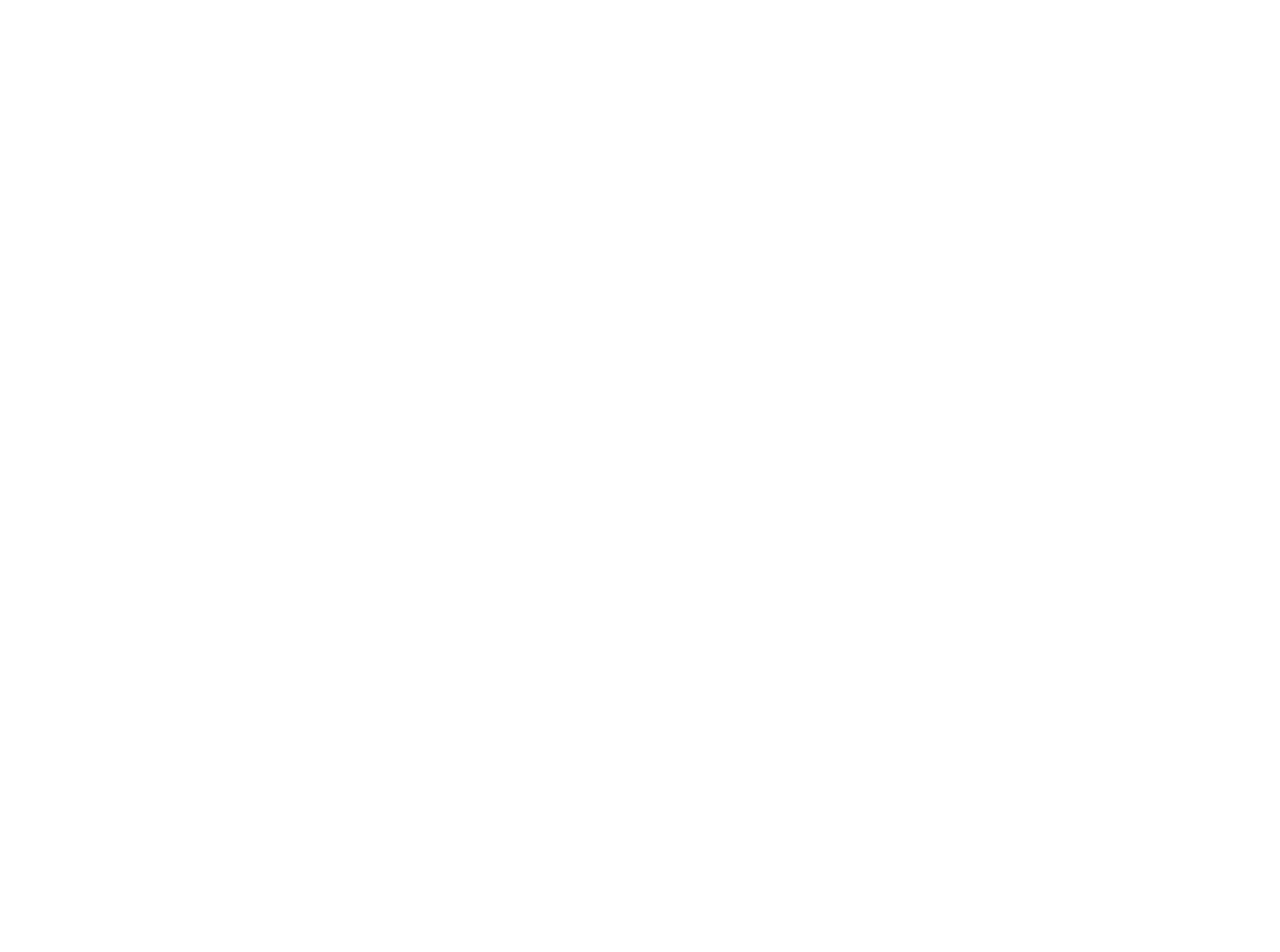
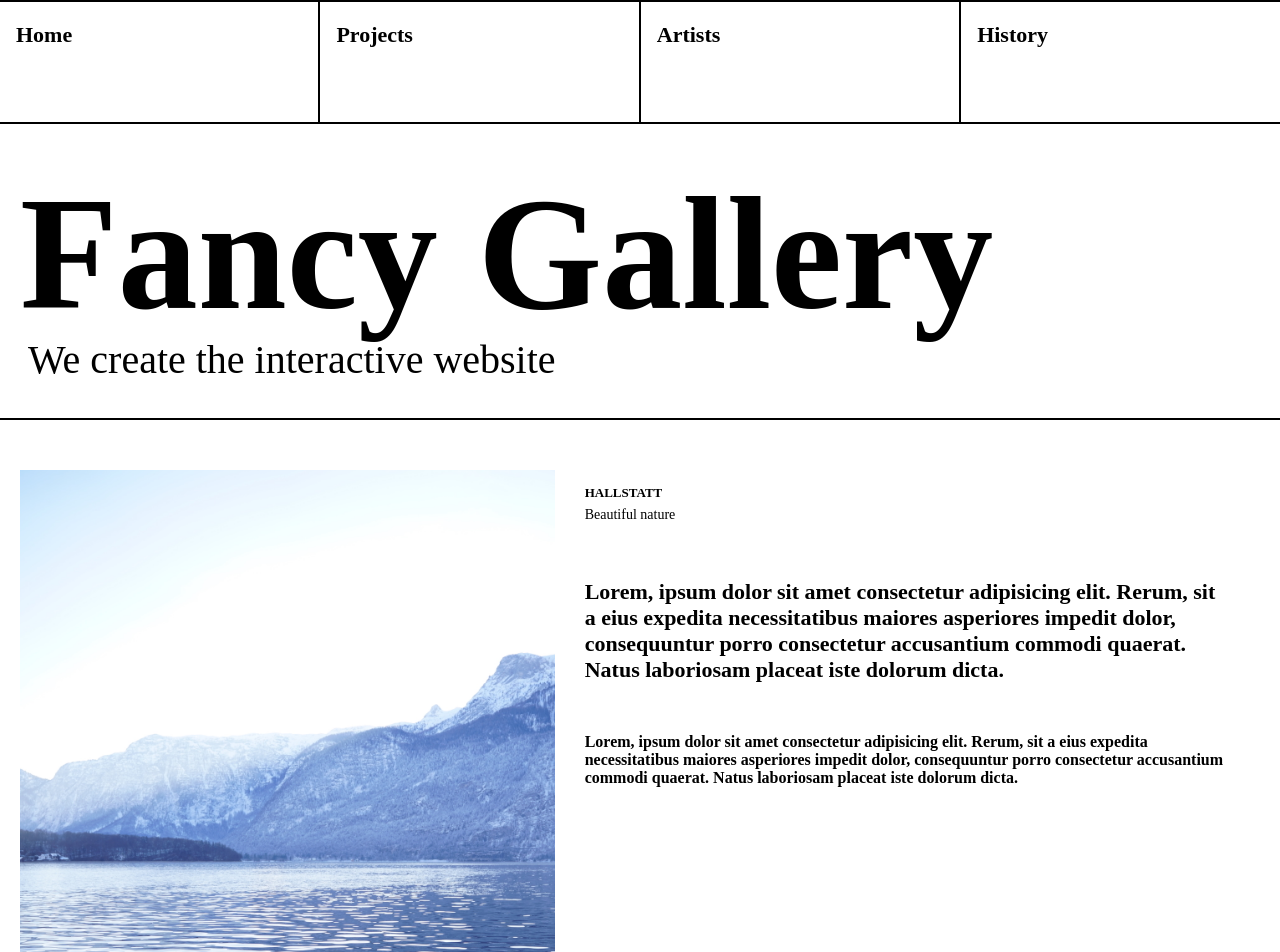
Before and after one commit to Gyuri-v/fastcampus, a website built with Vite: page 07-01-fancy-gallery-markup-started/index.html in a window 1280 px wide. Shown: the top 952 px of the page. Before the commit the page ends 800 px from the top, so only its background shows below. Built offline with nearby package versions, Linux system fonts and the light colour scheme.

Commit message:
cu - markup & css

```diff
--- a/07-01-fancy-gallery-markup-started/index.html
+++ b/07-01-fancy-gallery-markup-started/index.html
@@ -7,6 +7,60 @@
     <link rel="stylesheet" href="./style.css" />
   </head>
   <body>
+    <header>
+      <nav>
+        <ul>
+          <li><a href="">Home</a></li>
+          <li><a href="">Projects</a></li>
+          <li><a href="">Artists</a></li>
+          <li><a href="">History</a></li>
+        </ul>
+      </nav>
+    </header>
+    <main>
+      <section class="hero">
+        <h1>Fancy Gallery</h1>
+        <p>We create the interactive website</p>
+      </section>
+      <section class="content">
+        <div class="img-wrapper">
+          <img src="./public/assets/hallstatt1.JPG" alt="">
+        </div>
+        <div class="description">
+          <p class="category">hallstatt</p>
+          <h2>Beautiful nature</h2>
+          <p class="main-text">Lorem, ipsum dolor sit amet consectetur adipisicing elit. Rerum, sit a eius expedita necessitatibus maiores asperiores impedit dolor, consequuntur porro consectetur accusantium commodi quaerat. Natus laboriosam placeat iste dolorum dicta.</p>
+          <p class="sub-text">Lorem, ipsum dolor sit amet consectetur adipisicing elit. Rerum, sit a eius expedita necessitatibus maiores asperiores impedit dolor, consequuntur porro consectetur accusantium commodi quaerat. Natus laboriosam placeat iste dolorum dicta.</p>
+        </div>
+      </section>
+      <section class="content">
+        <div class="description">
+          <p class="category">hallstatt</p>
+          <h2>Beautiful nature</h2>
+          <p class="main-text">Lorem, ipsum dolor sit amet consectetur adipisicing elit. Rerum, sit a eius expedita necessitatibus maiores asperiores impedit dolor, consequuntur porro consectetur accusantium commodi quaerat. Natus laboriosam placeat iste dolorum dicta.</p>
+          <p class="sub-text">Lorem, ipsum dolor sit amet consectetur adipisicing elit. Rerum, sit a eius expedita necessitatibus maiores asperiores impedit dolor, consequuntur porro consectetur accusantium commodi quaerat. Natus laboriosam placeat iste dolorum dicta.</p>
+        </div>
+        <div class="img-wrapper">
+          <img src="./public/assets/hallstatt2.JPG" alt="">
+        </div>
+      </section>
+      <section class="content">
+        <div class="img-wrapper">
+          <img src="./public/assets/hallstatt3.JPG" alt="">
+        </div>
+        <div class="description">
+          <p class="category">hallstatt</p>
+          <h2>Beautiful nature</h2>
+          <p class="main-text">Lorem, ipsum dolor sit amet consectetur adipisicing elit. Rerum, sit a eius expedita necessitatibus maiores asperiores impedit dolor, consequuntur porro consectetur accusantium commodi quaerat. Natus laboriosam placeat iste dolorum dicta.</p>
+          <p class="sub-text">Lorem, ipsum dolor sit amet consectetur adipisicing elit. Rerum, sit a eius expedita necessitatibus maiores asperiores impedit dolor, consequuntur porro consectetur accusantium commodi quaerat. Natus laboriosam placeat iste dolorum dicta.</p>
+        </div>
+      </section>
+    </main>
+    <footer>
+      <p>
+        Fancy Gallery is creative and interactive Gallery. Copyright belongs to me.
+      </p>
+    </footer>
     <div id="container">
     </div>
     <!-- <script type="module" src="./main.js"></script> -->
--- a/07-01-fancy-gallery-markup-started/style.css
+++ b/07-01-fancy-gallery-markup-started/style.css
@@ -14,3 +14,97 @@ body {
   left: 0;
   outline: none;
 }
+
+header nav ul{
+  display: flex;
+  border-top: 2px solid #000;
+  border-bottom: 2px solid #000;
+}
+
+header nav ul li{
+  list-style: none;
+  width: 100%;
+  height: 120px;
+  padding-top: 20px;
+  padding-left: 16px;
+  box-sizing: border-box;
+}
+
+header nav ul li:not(:last-of-type){
+  border-right: 2px soLid #000;
+}
+
+header nav ul li a{
+  font-size: 22px;
+  font-weight: 700;
+  letter-spacing: -0.05;
+  color: #000;
+  text-decoration: none;
+}
+
+main .hero{
+  padding-top: 50px;
+  padding-left: 20px;
+  padding-bottom: 35px;
+  border-bottom: 2px solid #000;
+}
+
+main .hero h1 {
+  font-size: 160px;
+  line-height: 1.01em;
+}
+
+main .hero p {
+  font-size: 40px;
+  padding-left: 8px;
+}
+
+main .content{
+  display: flex;
+  padding: 50px 20px;
+  border-bottom: 2px solid #000;
+}
+
+main .content .img-wrapper{
+  width: calc(50% - 40px);
+}
+
+main .content .img-wrapper img{
+  width: 100%;
+}
+
+main .content .description {
+  padding: 15px 30px;
+}
+
+main .content .category {
+  font-size: 13px;
+  text-transform: uppercase;
+  font-weight: 700;
+}
+
+main .content h2 {
+  font-size: 14px;
+  font-weight: 400;
+  line-height: 28px;
+}
+
+main .content .main-text {
+  padding: 50px 0;
+  max-width: 700px;
+  font-size: 22px;
+  font-weight: 700;
+}
+
+main .content .sub-text {
+  max-width: 700px;
+  font-size: 16px;
+  font-weight: 600;
+}
+
+footer {
+  padding: 30px 60px;
+  font-size: 14px;
+  font-weight: 500;
+  text-align: center;
+}
```
